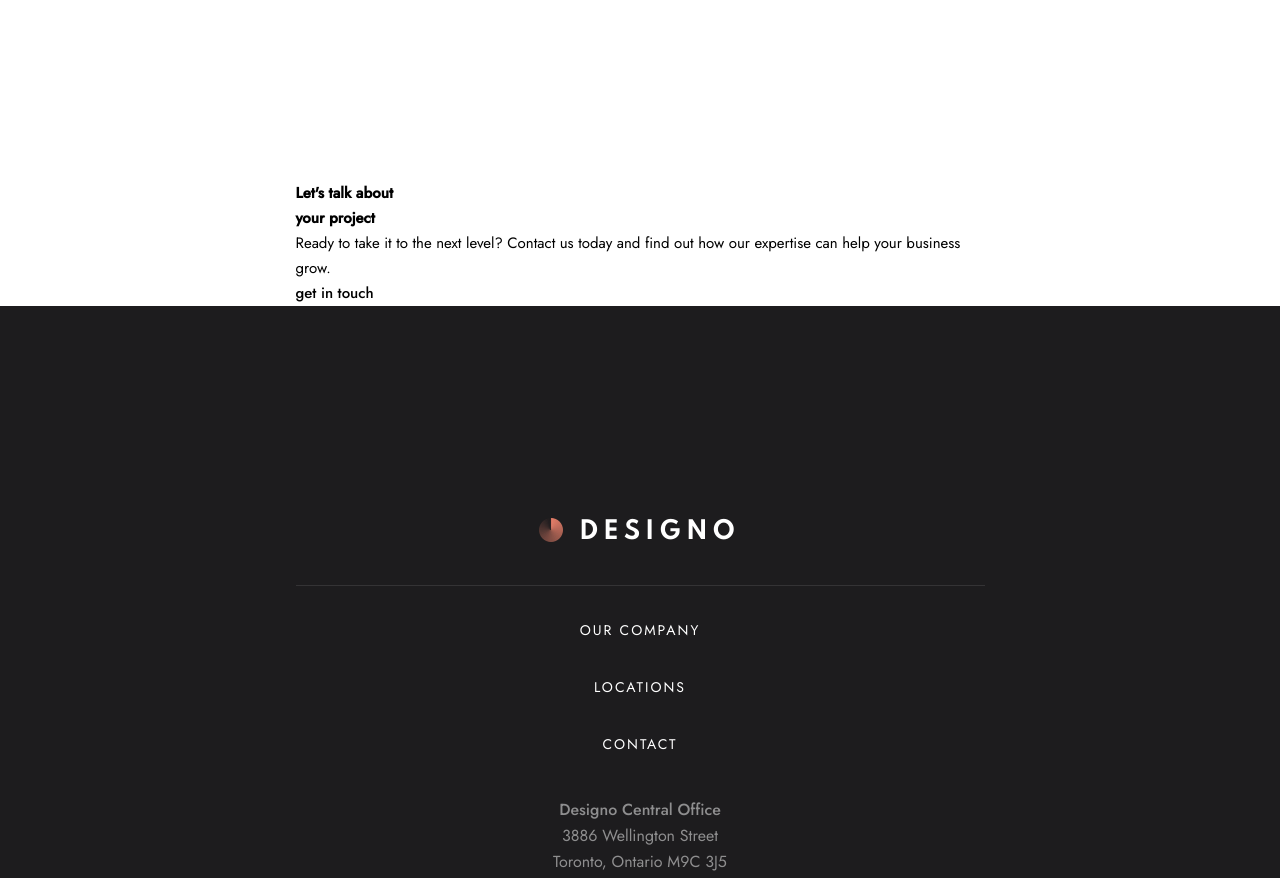
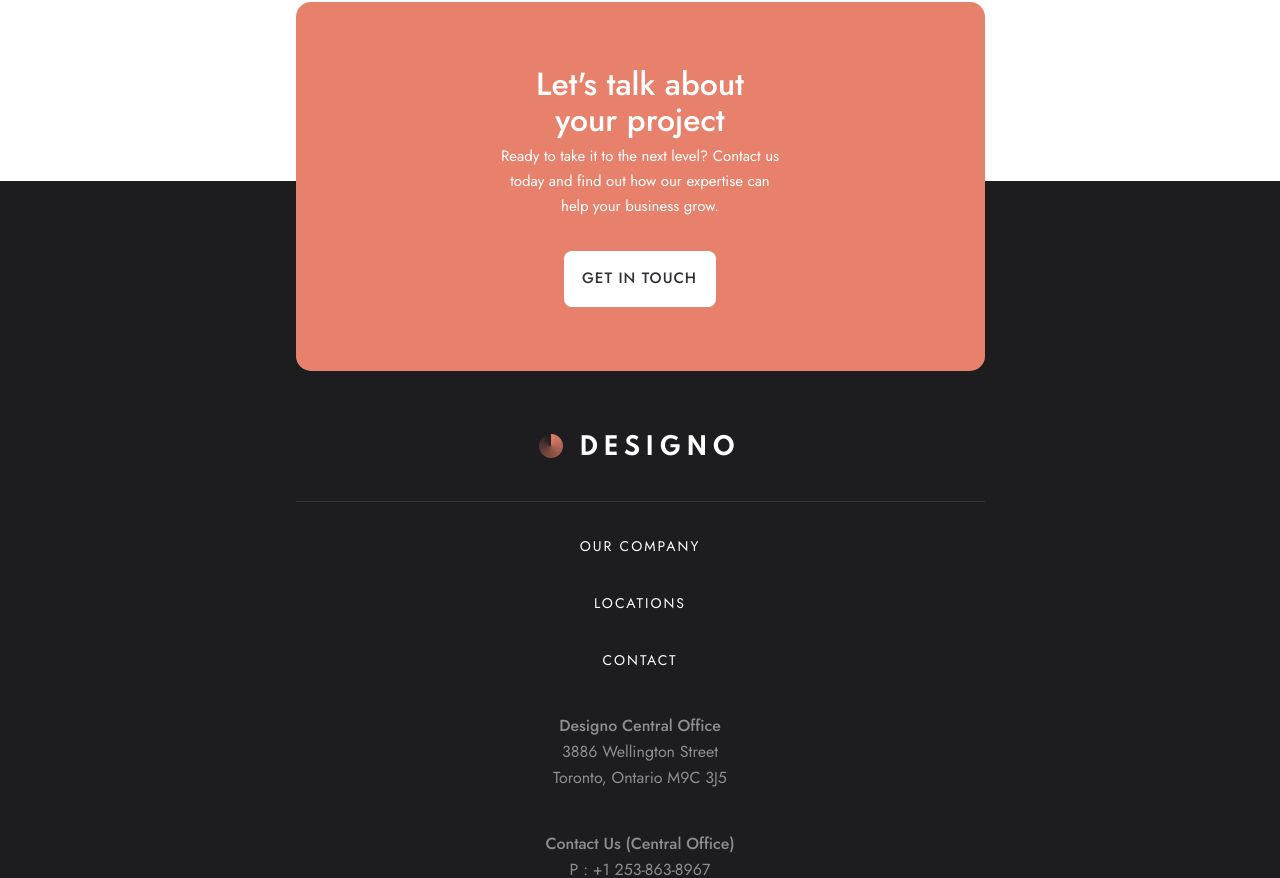
Before and after one commit to richieAiello/designo-website, a React (Vite) app: page / in a window 1280 px wide. Shown: the part 3503-4381 px from the top of the page. Built offline with nearby package versions, Linux system fonts and the light colour scheme.

Commit message:
Styles for section your-project.

```diff
--- a/src/components/main/your-project-section/YourProject.js
+++ b/src/components/main/your-project-section/YourProject.js
@@ -3,7 +3,7 @@ import { Link } from "react-router-dom";
 export default function YourProject() {
   return (
     <section className="your-project container">
-      <h4 className="your-project__heading">
+      <h4 className="your-project__heading bold">
         Let's talk about
         <br />
         your project
--- a/src/main.scss
+++ b/src/main.scss
@@ -283,6 +283,7 @@ $light-peach: #FFAD9B;
   }
 }
 
+// Section qualities
 .qualities {
   padding-bottom: 19.4375rem;
 
@@ -321,12 +322,43 @@ $light-peach: #FFAD9B;
   }
 }
 
+// Section your-project
+.your-project {
+  color: $white;
+  background-color: $peach;
+  border-radius: 0.9375rem;
+  text-align: center;
+  padding: 4rem 1.5rem;
+  position: absolute;
+  bottom: -190px;
+  left: 0;
+  right: 0;
+  margin-inline: auto;
+
+
+  &__heading {
+    font-size: 2rem;
+    line-height: 2.25rem;
+    margin-bottom: 0.375rem;
+  }
+
+  &__text {
+    margin-bottom: 2rem;
+    max-width: 280px;
+    margin-inline: auto;
+  }
+}
+
 /*****************************************
   FOOTER
 *****************************************/
 // Temporary footer styles
 .footer {
-  height: 815px;
+  padding-top: 15.8125rem;
+
+  &--secondary {
+    padding-top: 4rem;
+  }
 
   &,
   &--secondary {
@@ -340,7 +372,7 @@ $light-peach: #FFAD9B;
   &__wrapper {
     display: flex;
     flex-direction: column;
-    margin-block: 4rem;
+    margin-bottom: 4rem;
 
     &--icons {
       height: 1.5rem;
@@ -424,7 +456,8 @@ $light-peach: #FFAD9B;
     // }
   }
 
-  &--hero {
+  &--hero,
+  &--your-project {
     text-transform: uppercase;
     font-size: 0.9375rem;
     line-height: 21.68px;
@@ -432,13 +465,20 @@ $light-peach: #FFAD9B;
     color: $dark-grey;
     background-color: $white;
     border-radius: 0.5rem;
-    padding: 1.125rem 1.5625rem 1rem 1.5rem;
 
     &:hover,
     &:focus {
       color: $white;
       background-color: $light-peach;
     }
+  }
+
+  &--hero {
+    padding: 1.125rem 1.5625rem 1rem 1.5rem;
+  }
+
+  &--your-project {
+    padding: 1.0625rem 1.1875rem 1.0625rem 1.125rem;
   }
 }
 
```
